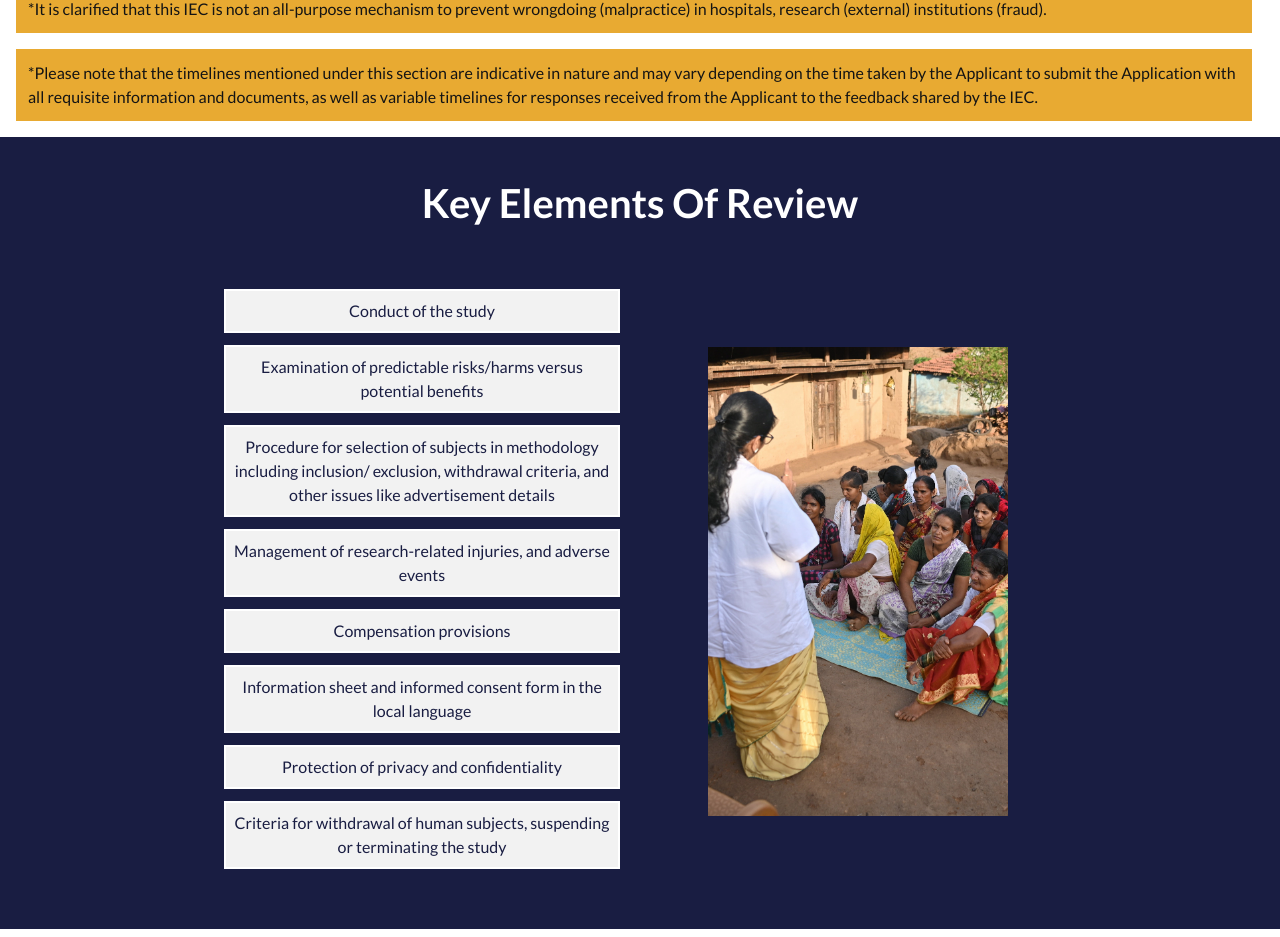
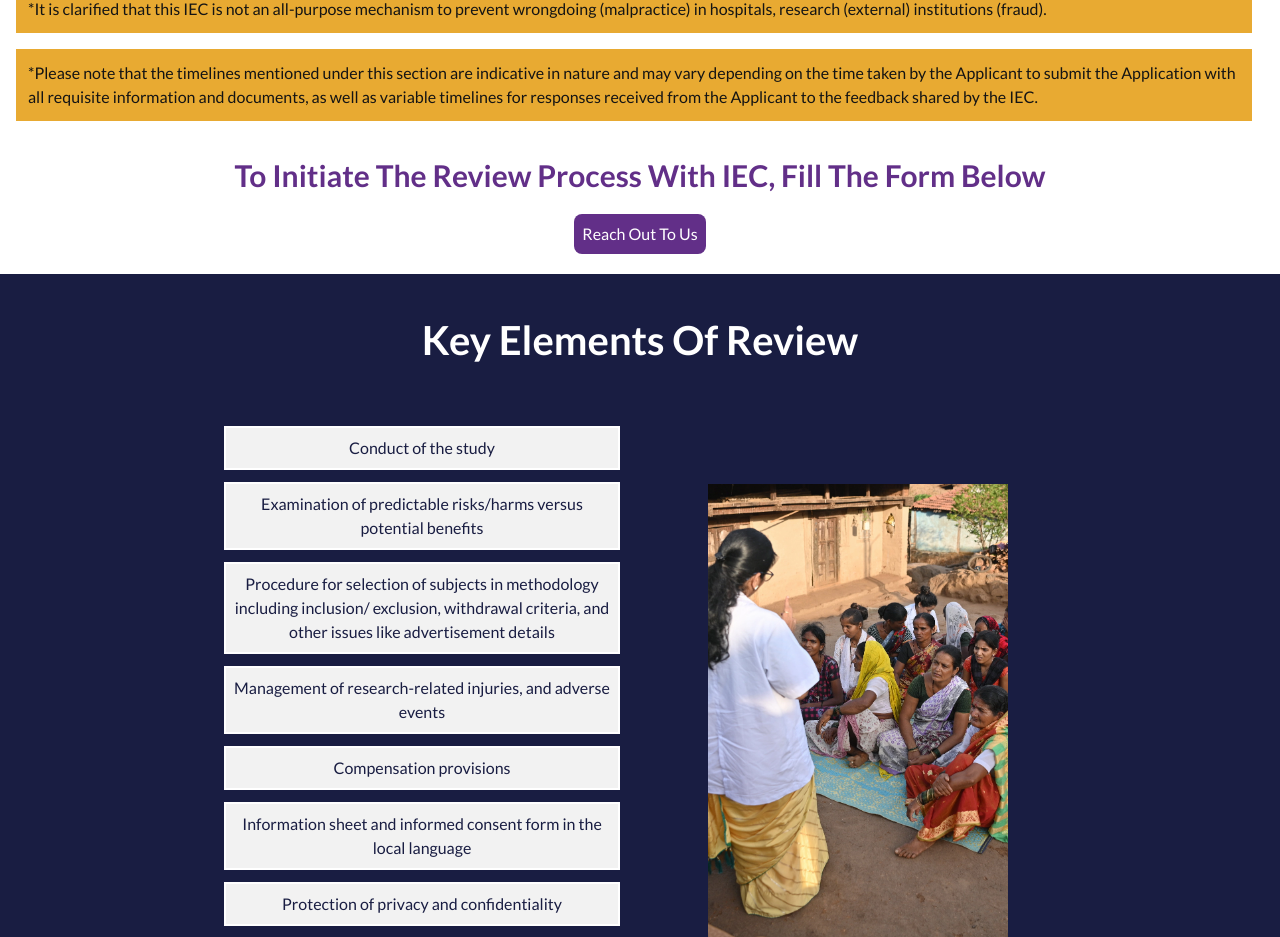
Before and after one commit to Bhavankumarg/IEC-Landing-Page, a Next.js app: page /what-we-do in a window 1280 px wide. Shown: the part 2318-3255 px from the top of the page. Built offline with nearby package versions, Linux system fonts and the light colour scheme.

Commit message:
reach out us form included

```diff
--- /dev/null
+++ b/components/WhatWeDoComponents/ReachOut.js
@@ -0,0 +1,33 @@
+"use client";
+import React from "react";
+import ContactForm from "../../utils/contactForm";
+import Modal from "../../app/contact-us/Modal";
+import { useState } from "react";
+const ReachOut = () => {
+  const [isModalOpen, setIsModalOpen] = useState(false); // State for modal
+  return (
+    <>
+      <div className="py-4">
+        <p className="text-[30px] text-[#622F88] font-bold text-center">
+          To Initiate The Review Process With IEC, Fill The Form Below
+        </p>
+      </div>
+      <div className="mb-5">
+        <button
+          onClick={() => setIsModalOpen(true)}
+          className="text-white bg-[#622F88] flex items-center justify-center m-auto rounded-lg p-2"
+        >
+          Reach Out To Us
+        </button>{" "}
+        {/* modal start */}
+        <Modal isOpen={isModalOpen} onClose={() => setIsModalOpen(false)}>
+            <ContactForm /> {/* Contact form component inside the modal */}
+          </Modal>
+          {/* modal end */}
+      </div>{" "}
+
+    </>
+  );
+};
+
+export default ReachOut;
--- a/components/WhatWeDoComponents/index.jsx
+++ b/components/WhatWeDoComponents/index.jsx
@@ -3,6 +3,7 @@ import Banner from './Banner'
 import Header from '../Header/Header'
 import WhatWeDo from './WhatWeDo'
 import KeyElements from './KeyElements'
+import ReachOut from './ReachOut'
 
 const index = () => {
   return (
@@ -10,6 +11,7 @@ const index = () => {
         <Header/>
         <Banner/>
         <WhatWeDo/>
+        <ReachOut />
         <KeyElements/>
     </div>
   )
```
Also changed, not shown: public/Infographic 1.svg (renamed from public/review.svg).
